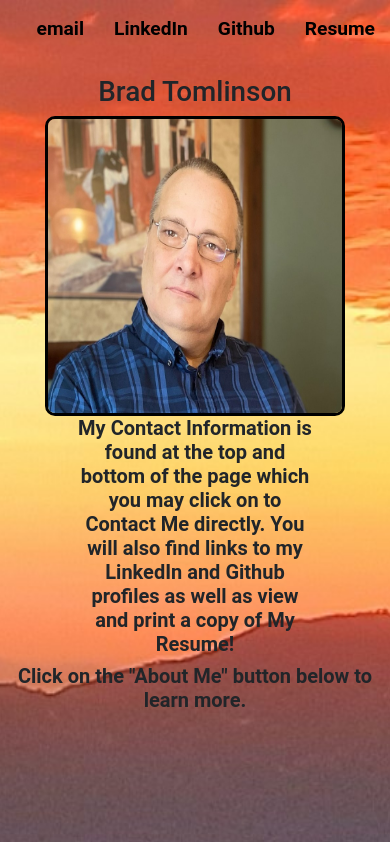
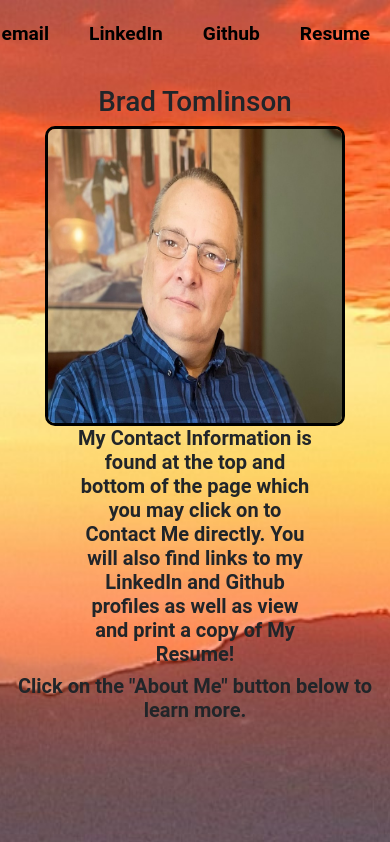
Before and after one commit to bradfan/showcase-portfolio, a React (Create React App) app: page / in a window 390 px wide. Shown: the top 842 px of the page. Built offline with nearby package versions, Linux system fonts and the light colour scheme.

Commit message:
adjust responsiveness

```diff
--- a/src/Header.js
+++ b/src/Header.js
@@ -25,7 +25,7 @@ const lineStyle = {
   // marginTop: "2%",
   // marginBottom: "2%",
   // float: "right",
-  margin: "15px",
+  margin: "20px",
   fontWeight: "600",
   fontSize: "1.2rem",
   color: "black",
```
